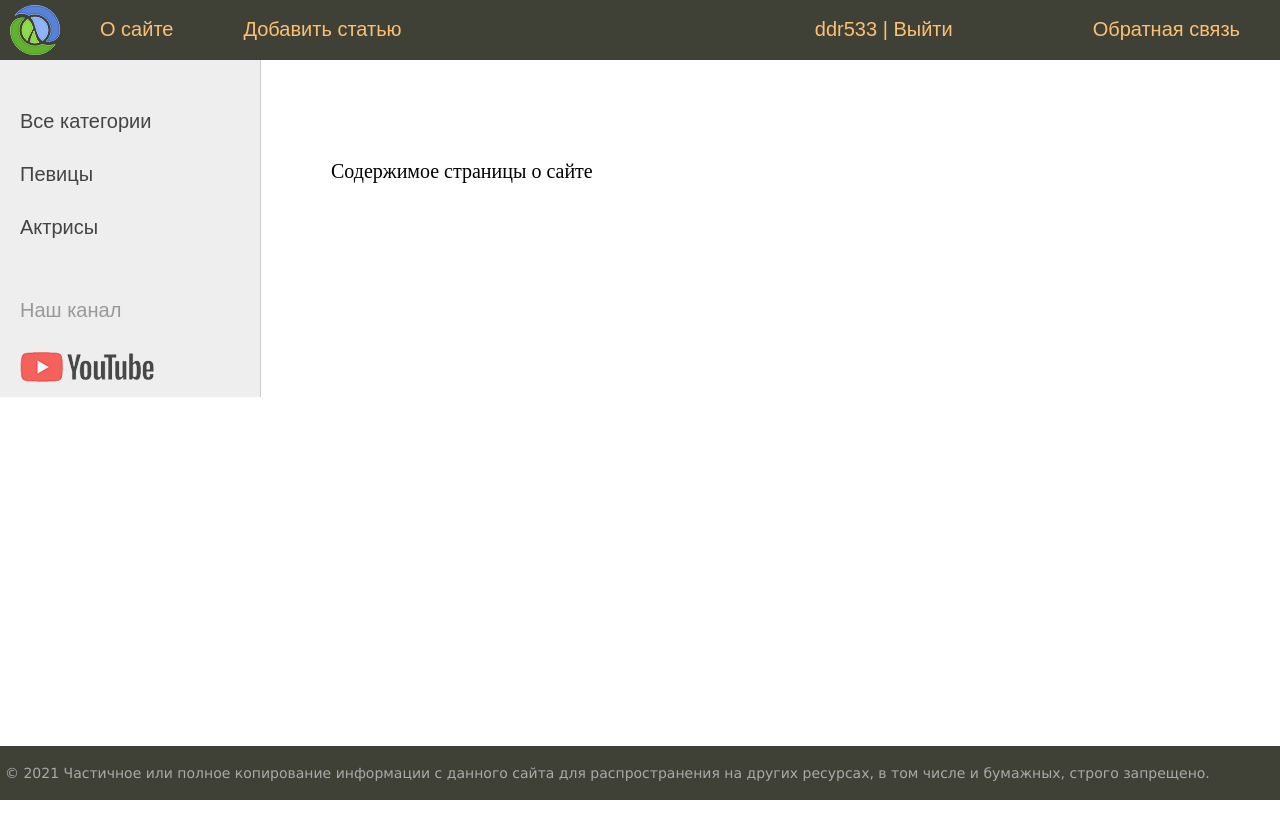
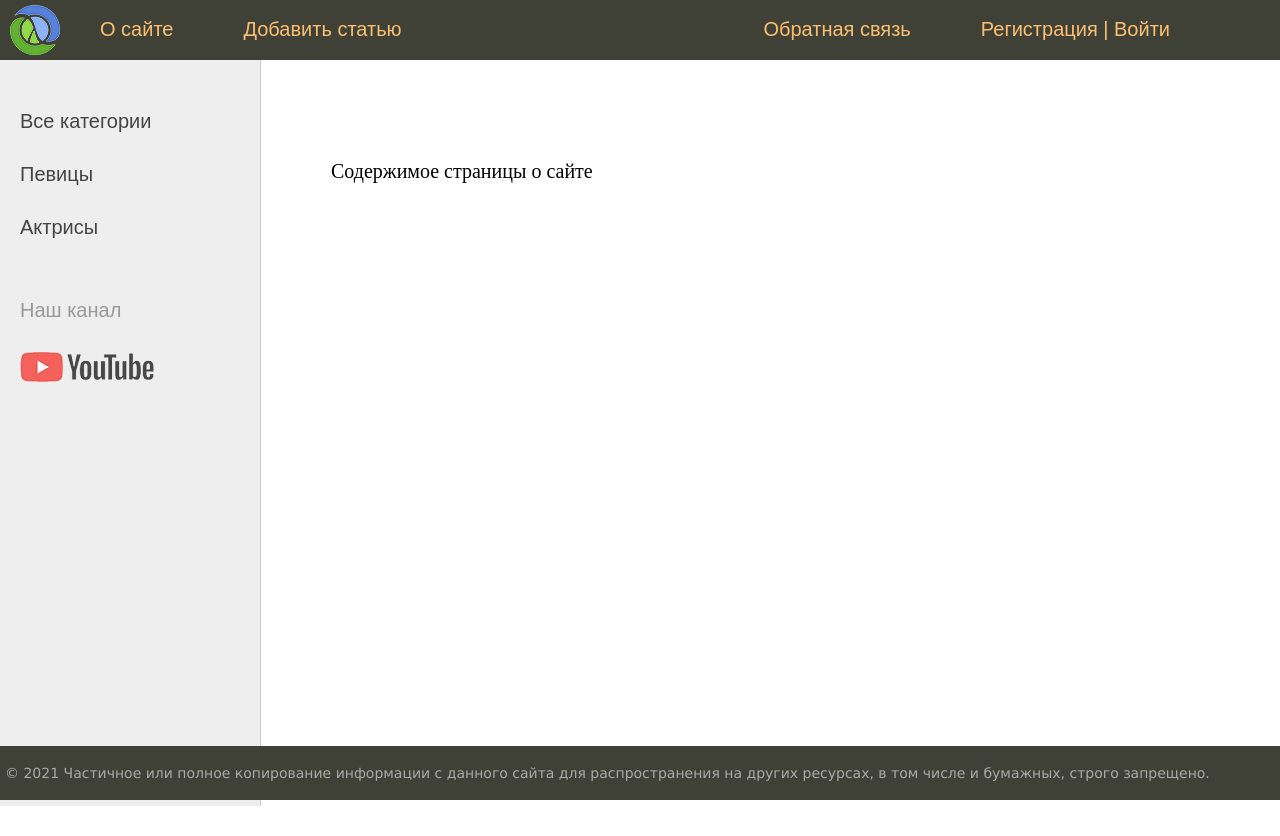
Before and after one commit to ddr533/Django_startsite, a Django app: page /about/ in a window 1280 px wide. Before the commit the page ends 800 px from the top, so only its background shows below. Run offline with Django 4.2, Linux system fonts and the light colour scheme; a user stored in the database is signed in; data comes from the database, SQL or seed files in the repository.

Commit message:
Change base.html. Correct "Fotter" view.

```diff
--- a/startsite/women/templates/women/base.html
+++ b/startsite/women/templates/women/base.html
@@ -20,14 +20,9 @@
 			<li class="logo"><a href="{% url 'home' %}"><div class="logo"></div></a></li>
 
 {% main_menu request=request %}
-				<li class="last">
-					{% if request.user.is_authenticated %}
-						<li class="last"> {{user.username}} | <a href="{% url 'logout' %}">Выйти</a></li>
-					{% else %}
-						<li class="last"><a href="{% url 'register' %}">Регистрация</a> | <a href="{% url 'login' %}">Войти</a></li>
-					{% endif %}
-				</li>
 </ul>
+<div class="clear"></div>
+</div>
 {% endblock mainmenu %}
 
 
@@ -62,9 +57,6 @@
 	<div class="content-text">
 {% block content %}
 {% endblock %}
-	</div>
-<!-- Конец блока контента -->
-
 {% if page_obj.has_other_pages %}
 	<nav class="list-pages">
 		<ul>
@@ -90,8 +82,7 @@
 	 	</ul>
 	</nav>
 {% endif %}
-
-
+	</div>
 
 </td></tr></table>
 </td></tr>
--- a/startsite/women/templates/women/main_menu.html
+++ b/startsite/women/templates/women/main_menu.html
@@ -1,3 +1,11 @@
+<li class="last">
+{% if request.user.is_authenticated %}
+	<li class="last"> {{user.username}} | <a href="{% url 'logout' %}">Выйти</a></li>
+{% else %}
+	<li class="last"><a href="{% url 'register' %}">Регистрация</a> | <a href="{% url 'login' %}">Войти</a></li>
+{% endif %}
+</li>
+
 {% for m in menu %}
 	{% if not forloop.last %}
 			<li><a href="{% url m.url_name %}">{{m.title}}</a></li>
```
Lines whose indentation alone changed are shown as unchanged.
